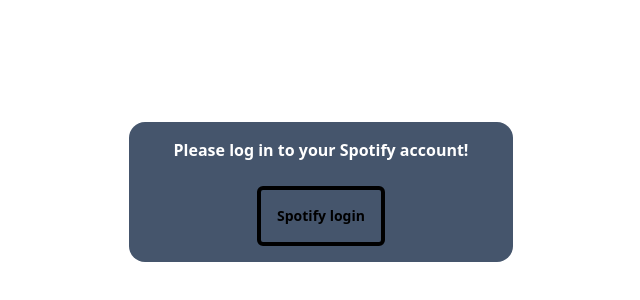
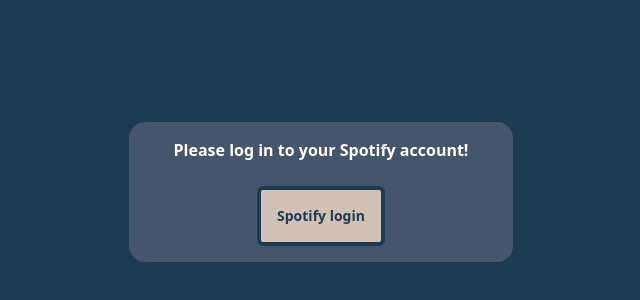
Before and after one commit to andriusandriusandrius/spotify-to-tidal-playlist-fullstack, a React (Vite) app in the folder frontend/: page /from in a window 1280 px wide. Shown: the part 208-508 px from the top of the page, without its empty margins (319-959 px from the left). Built offline with nearby package versions, Linux system fonts and the light colour scheme; no server answers.

Commit message:
add colours

```diff
--- a/frontend/src/style.css
+++ b/frontend/src/style.css
@@ -1 +1,10 @@
+@import url('https://fonts.googleapis.com/css2?family=JetBrains+Mono:wght@400;600;700&display=swap');
 @import 'tailwindcss';
+
+@theme {
+  --color-dark-blue: rgb(27, 60, 83);
+  --color-light-blue: rgb(69, 104, 130);
+  --color-dark-brown: rgb(210, 193, 182);
+  --color-light-brown: rgb(210, 193, 182);
+  --font-mono: 'JetBrains Mono';
+}
```
